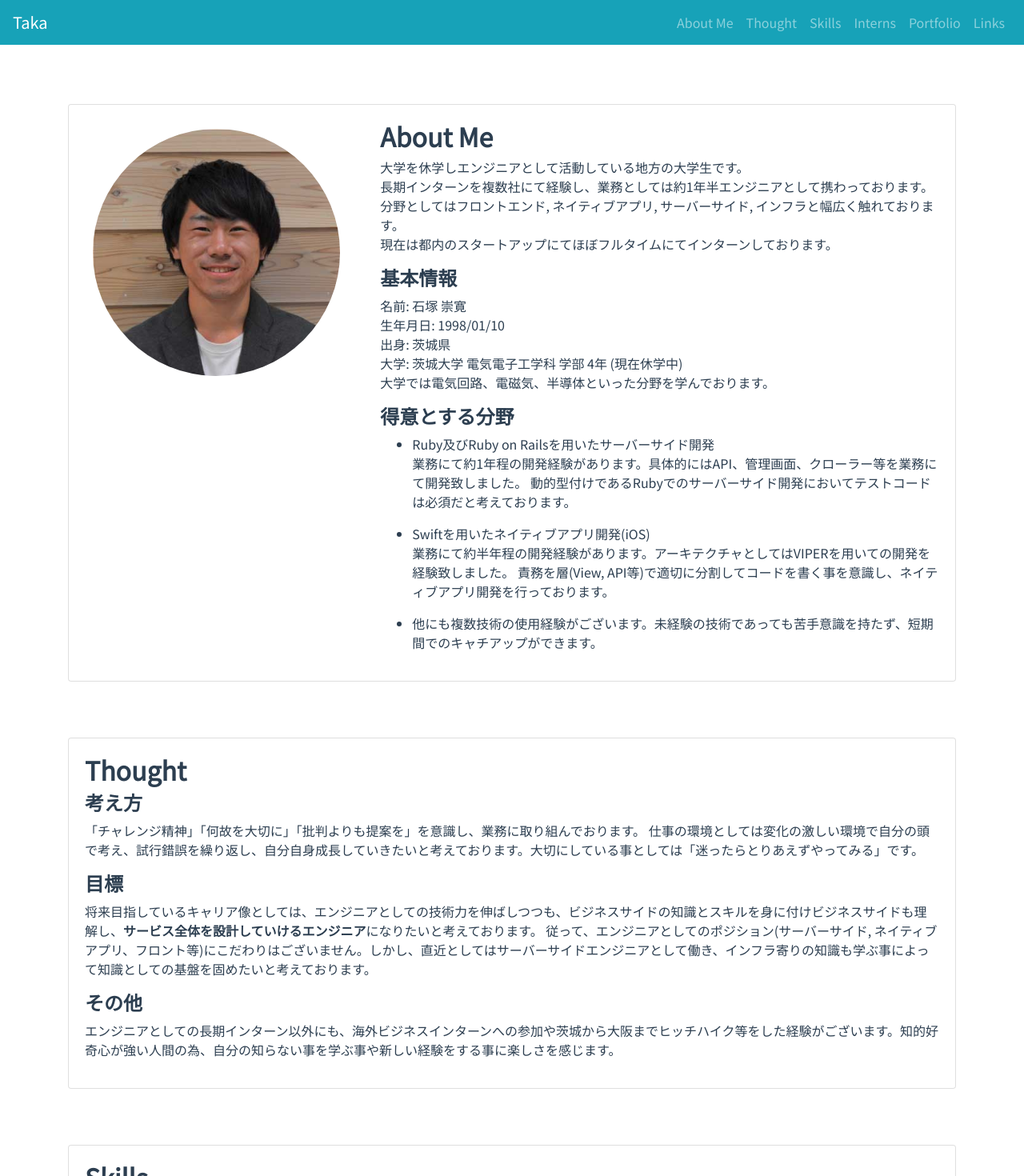
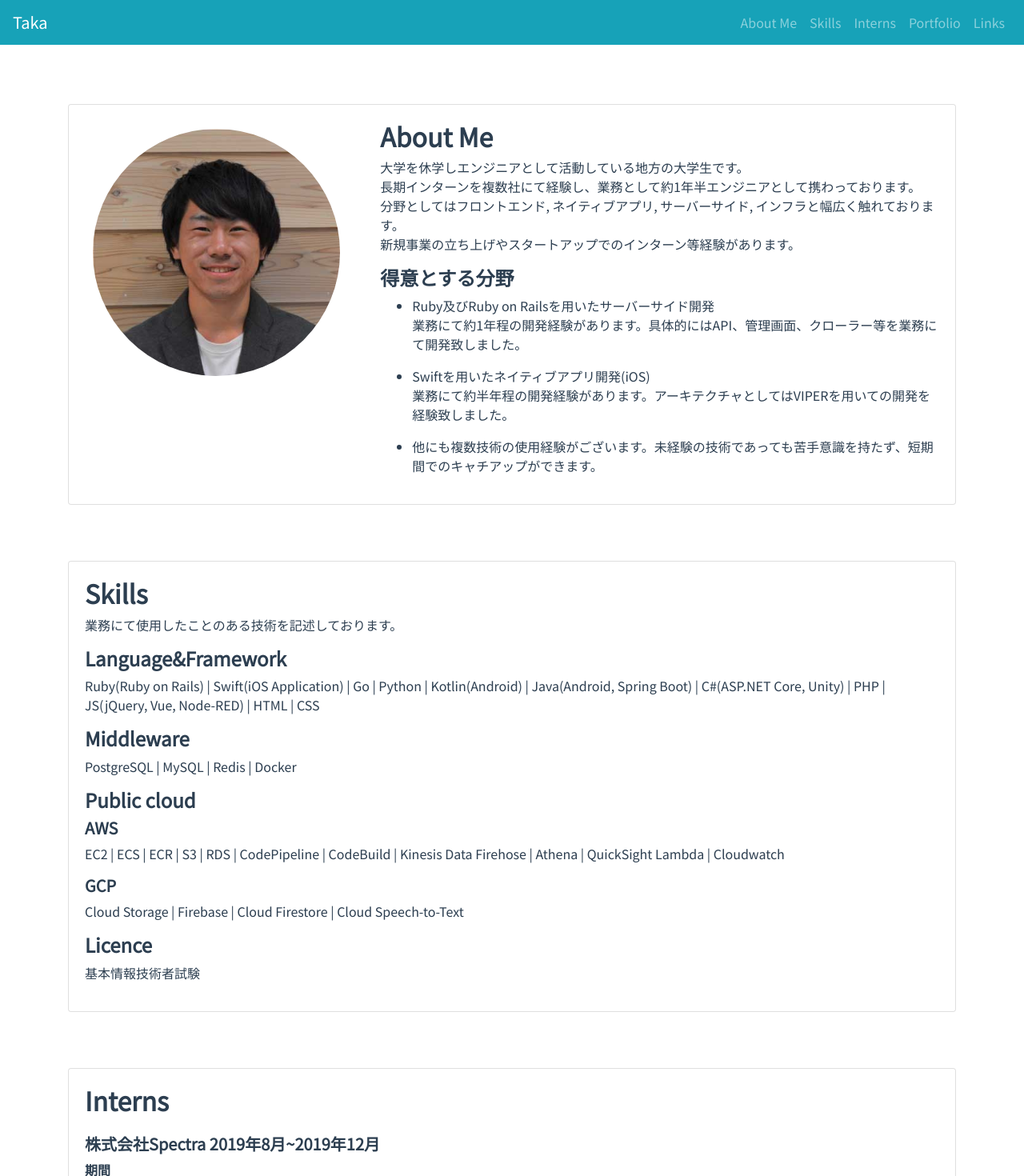
Before and after one commit to taka011002/my_page, a Vue app: page / in a window 1280 px wide. Shown: the top 1470 px of the page at 80% size. Built offline with nearby package versions, Linux system fonts and the light colour scheme; what vue-smoothscroll would draw is missing.

Commit message:
update content

```diff
--- a/src/App.vue
+++ b/src/App.vue
@@ -5,7 +5,6 @@
     </div>
     <b-container>
       <about-me id="about-me" class="content"></about-me>
-      <thought id="thought" class="content"></thought>
       <skills id="skills" class="content"></skills>
       <interns id="interns" class="content"></interns>
 <!--      <experiences id="experiences" class="content"></experiences>-->
@@ -47,7 +46,6 @@ table.spacing-table{
 
 <script>
   import myHeader from './components/Header'
-  import thought from './views/Thought'
   import skills from './views/Skills'
   import interns from './views/Interns'
   import aboutMe from './views/AboutMe'
@@ -59,7 +57,6 @@ table.spacing-table{
     components: {
       myHeader,
       skills,
-      thought,
       interns,
       aboutMe,
       // experiences,
--- a/src/components/Header.vue
+++ b/src/components/Header.vue
@@ -10,7 +10,6 @@
                 <b-navbar-nav class="ml-auto">
                     <b-navbar-nav>
                         <b-nav-item @click="smoothScroll('about-me')">About Me</b-nav-item>
-                        <b-nav-item @click="smoothScroll('thought')">Thought</b-nav-item>
                         <b-nav-item @click="smoothScroll('skills')">Skills</b-nav-item>
                         <b-nav-item @click="smoothScroll('interns')">Interns</b-nav-item>
 <!--                        <b-nav-item @click="smoothScroll('experiences')">Experiences</b-nav-item>-->
--- a/src/views/AboutMe.vue
+++ b/src/views/AboutMe.vue
@@ -14,30 +14,21 @@
 
                   <p>
                     大学を休学しエンジニアとして活動している地方の大学生です。<br>
-                    長期インターンを複数社にて経験し、業務としては約1年半エンジニアとして携わっております。<br>
+                    長期インターンを複数社にて経験し、業務として約1年半エンジニアとして携わっております。<br>
                     分野としてはフロントエンド, ネイティブアプリ, サーバーサイド, インフラと幅広く触れております。<br>
-                    現在は都内のスタートアップにてほぼフルタイムにてインターンしております。<br>
+                    新規事業の立ち上げやスタートアップでのインターン等経験があります。<br>
                   </p>
-
-
-                  <h4 class="font-weight-bold">基本情報</h4>
-                  <p>名前: 石塚 崇寛<br>
-                    生年月日: 1998/01/10<br>
-                    出身: 茨城県<br>
-                    大学: 茨城大学 電気電子工学科 学部 4年 (現在休学中) <br>大学では電気回路、電磁気、半導体といった分野を学んでおります。</p>
 
                   <h4 class="font-weight-bold">得意とする分野</h4>
                   <ul>
                     <li>
                       Ruby及びRuby on Railsを用いたサーバーサイド開発
                     </li>
-                    <p>業務にて約1年程の開発経験があります。具体的にはAPI、管理画面、クローラー等を業務にて開発致しました。
-                      動的型付けであるRubyでのサーバーサイド開発においてテストコードは必須だと考えております。</p>
+                    <p>業務にて約1年程の開発経験があります。具体的にはAPI、管理画面、クローラー等を業務にて開発致しました。</p>
                     <li>
                       Swiftを用いたネイティブアプリ開発(iOS)
                     </li>
-                    <p>業務にて約半年程の開発経験があります。アーキテクチャとしてはVIPERを用いての開発を経験致しました。
-                       責務を層(View, API等)で適切に分割してコードを書く事を意識し、ネイティブアプリ開発を行っております。</p>
+                    <p>業務にて約半年程の開発経験があります。アーキテクチャとしてはVIPERを用いての開発を経験致しました。</p>
                     <li>
                       他にも複数技術の使用経験がございます。未経験の技術であっても苦手意識を持たず、短期間でのキャチアップができます。
                     </li>
--- a/src/views/Interns.vue
+++ b/src/views/Interns.vue
@@ -7,12 +7,12 @@
                         <b-card-text style="text-align: left">
                             <h2 class="font-weight-bold pb-3">Interns</h2>
 
-                            <h5 class="font-weight-bold">株式会社Spectra 2019年8月～現在</h5>
+                            <h5 class="font-weight-bold">株式会社Spectra 2019年8月~2019年12月</h5>
                             <b-row class="pb-3">
                                 <b-col sm="12">
                                     <p>
                                         <strong>期間</strong><br>
-                                        2019年8月~現在<br>
+                                        2019年8月~2019年12月<br>
                                         <strong>内容</strong><br>
                                         チケット見逃し防止アプリ「Freax」の機能改善<br>
                                         【担当業務】<br>
--- a/src/views/Thought.vue
+++ /dev/null
@@ -1,29 +0,0 @@
-<template>
-    <b-row>
-        <b-col cols="12">
-            <div>
-                <b-card no-body class="overflow-hidden">
-                    <b-card-body>
-                        <b-card-text style="text-align: left">
-                            <h2 class="font-weight-bold">Thought</h2>
-                            <h4 class="font-weight-bold">考え方</h4>
-                            <p>「チャレンジ精神」「何故を大切に」「批判よりも提案を」を意識し、業務に取り組んでおります。
-                                仕事の環境としては変化の激しい環境で自分の頭で考え、試行錯誤を繰り返し、自分自身成長していきたいと考えております。大切にしている事としては「迷ったらとりあえずやってみる」です。
-                            </p>
-                            <h4 class="font-weight-bold">目標</h4>
-                            <p>
-                                将来目指しているキャリア像としては、エンジニアとしての技術力を伸ばしつつも、ビジネスサイドの知識とスキルを身に付けビジネスサイドも理解し、<strong>サービス全体を設計していけるエンジニア</strong>になりたいと考えております。
-                                従って、エンジニアとしてのポジション(サーバーサイド, ネイティブアプリ、フロント等)にこだわりはございません。しかし、直近としてはサーバーサイドエンジニアとして働き、インフラ寄りの知識も学ぶ事によって知識としての基盤を固めたいと考えております。
-                            </p>
-
-                            <h4 class="font-weight-bold">その他</h4>
-                            <p>
-                                エンジニアとしての長期インターン以外にも、海外ビジネスインターンへの参加や茨城から大阪までヒッチハイク等をした経験がございます。知的好奇心が強い人間の為、自分の知らない事を学ぶ事や新しい経験をする事に楽しさを感じます。
-                            </p>
-                        </b-card-text>
-                    </b-card-body>
-                </b-card>
-            </div>
-        </b-col>
-    </b-row>
-</template>
```
